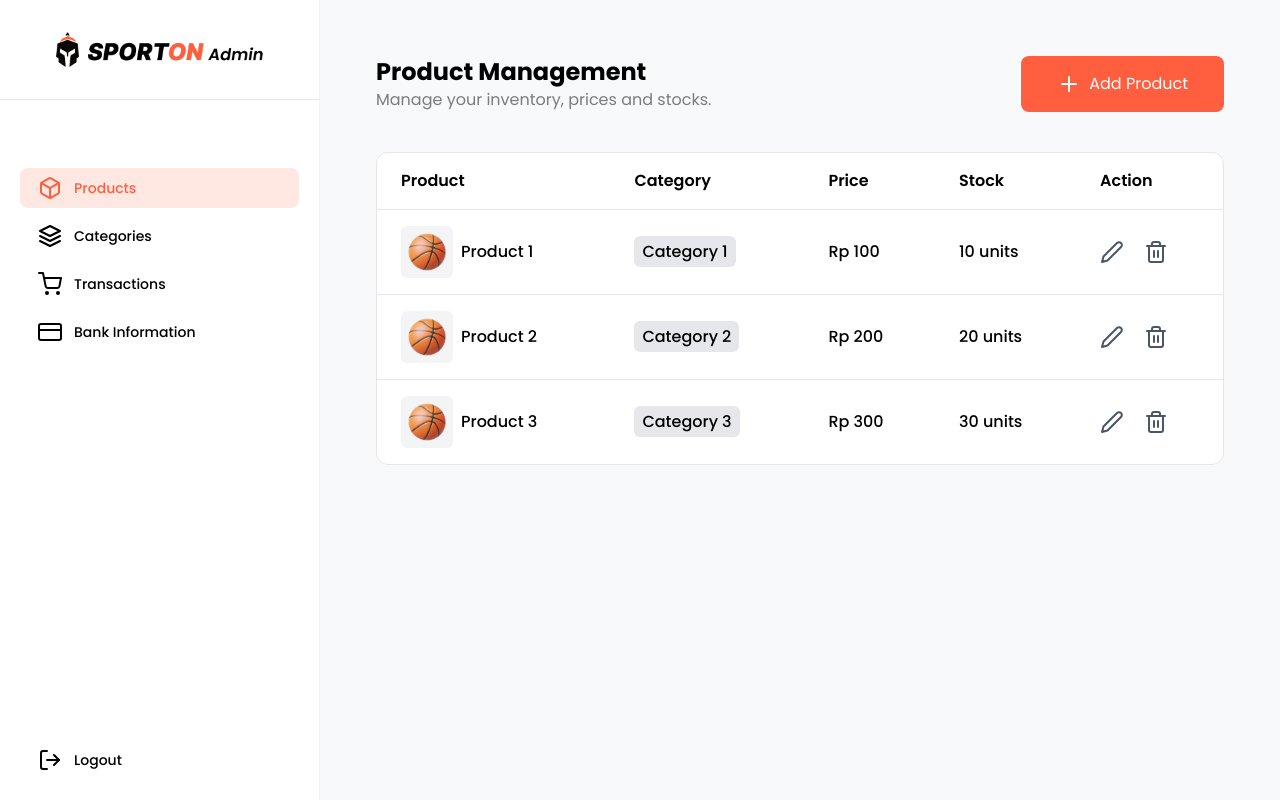
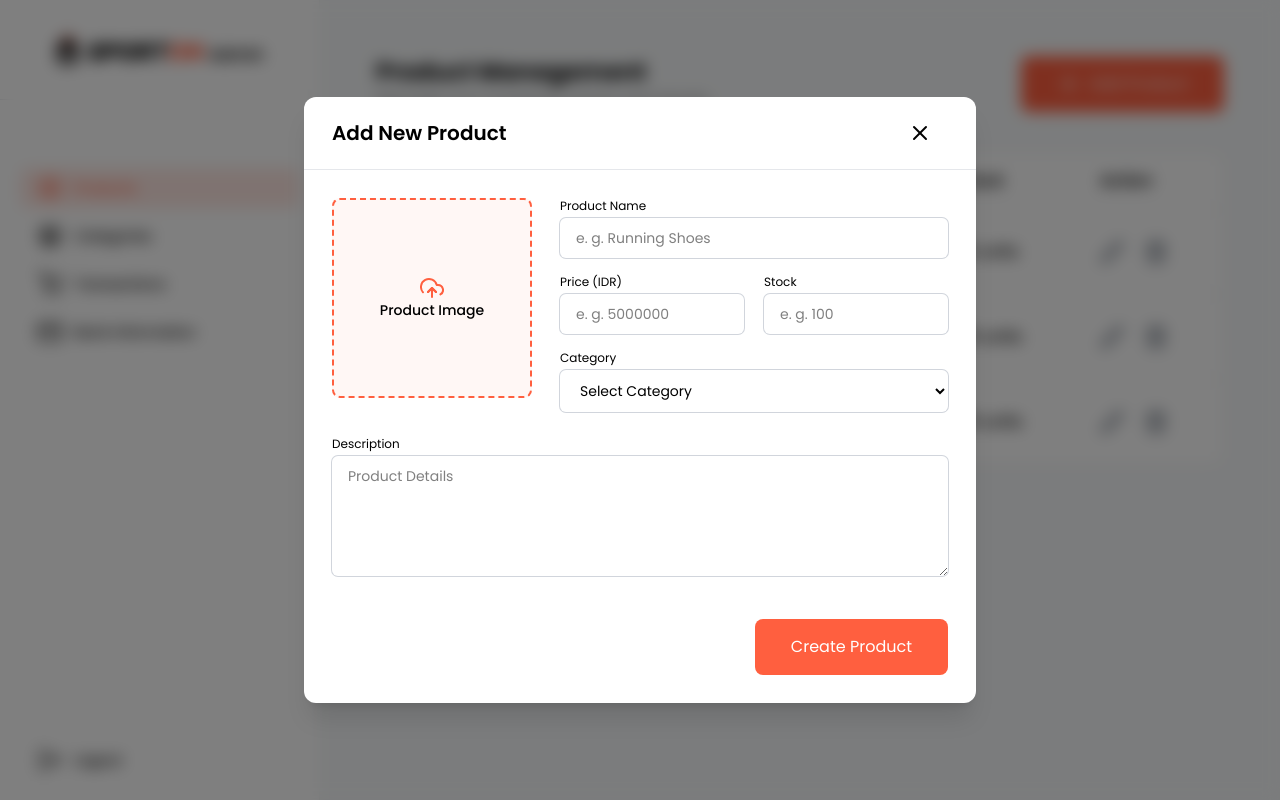
Before and after one commit to arif-fahrizal/frontend-sporton, a Next.js app: page /admin/products in a window 1280 px wide. Both pictures are taken after a click on the button "Add Product". Built offline with nearby package versions, Linux system fonts and the light colour scheme.

Commit message:
[FEAT] Admin Dashboard: Create Product Modal

```diff
--- /dev/null
+++ b/src/app/(dashboard)/_components/Pages/Products/ProductModal.tsx
@@ -0,0 +1,64 @@
+'use client';
+
+import ImageUploadPreview from '@/app/(dashboard)/_components/UI/ImageUploadPreview';
+import Modal from '@/app/(dashboard)/_components/UI/Modal';
+import Button from '@/app/(landing)/_components/UI/Button';
+import { useState } from 'react';
+
+interface TProductModalProps {
+  isOpen: boolean;
+  onClose: () => void;
+}
+
+export default function ProductModal({ isOpen, onClose }: TProductModalProps) {
+  const [imageFile, setImageFile] = useState<File | null>(null);
+  const [imagePreview, setImagePreview] = useState<string | null>(null);
+
+  const handleImageChange = (file: File) => {
+    setImageFile(file);
+    setImagePreview(URL.createObjectURL(file));
+  };
+
+  console.log(imageFile);
+
+  return (
+    <Modal title="Add New Product" isOpen={isOpen} onClose={onClose}>
+      <div className="flex flex-col gap-6">
+        <div className="flex gap-7">
+          <ImageUploadPreview label="Product Image" value={imagePreview} onChange={handleImageChange} />
+          <div className="flex flex-col gap-4 w-full">
+            <div className="input-group-admin">
+              <label htmlFor="productName">Product Name</label>
+              <input type="text" id="productName" name="productName" placeholder="e. g. Running Shoes" />
+            </div>
+            <div className="grid grid-cols-2 gap-5">
+              <div className="input-group-admin">
+                <label htmlFor="price">Price (IDR)</label>
+                <input type="text" id="price" name="price" placeholder="e. g. 5000000" />
+              </div>
+              <div className="input-group-admin">
+                <label htmlFor="stock">Stock</label>
+                <input type="text" id="stock" name="stock" placeholder="e. g. 100" />
+              </div>
+            </div>
+            <div className="input-group-admin">
+              <label htmlFor="category">Category</label>
+              <select name="category" id="category">
+                <option value="" disabled selected>
+                  Select Category
+                </option>
+                <option value="running">Running</option>
+                <option value="football">Football</option>
+              </select>
+            </div>
+          </div>
+        </div>
+        <div className="input-group-admin">
+          <label htmlFor="description">Description</label>
+          <textarea id="description" name="description" rows={5} placeholder="Product Details" />
+        </div>
+        <Button className="mt-3 ml-auto rounded-lg">Create Product</Button>
+      </div>
+    </Modal>
+  );
+}
--- /dev/null
+++ b/src/app/(dashboard)/_components/UI/ImageUploadPreview.tsx
@@ -0,0 +1,41 @@
+'use client';
+
+import Image from 'next/image';
+import { useRef } from 'react';
+import { FiUploadCloud } from 'react-icons/fi';
+
+interface TImageUploadPreviewProps {
+  label?: string;
+  value?: string | null;
+  onChange: (file: File) => void;
+  className?: string;
+}
+
+export default function ImageUploadPreview({ label, value, onChange, className }: TImageUploadPreviewProps) {
+  const fileInputRef = useRef<HTMLInputElement | null>(null);
+
+  const handleFileImageClick = () => fileInputRef?.current?.click();
+  const handleFileChange = (e: React.ChangeEvent<HTMLInputElement>) => {
+    const file = e.target.files?.[0];
+    if (e.target.files && file) onChange(file);
+  };
+
+  return (
+    <div className={className}>
+      <div
+        onClick={handleFileImageClick}
+        className="flex flex-col justify-center items-center w-50 aspect-square rounded-lg border-2 border-dashed border-primary bg-primary/5 overflow-hidden"
+      >
+        {value ? (
+          <Image src={value} alt="Preview Product" width={200} height={200} className="w-full h-full object-cover" />
+        ) : (
+          <>
+            <FiUploadCloud size={24} className="text-primary" />
+            <span className="text-sm font-medium">{label || 'Click to upload'}</span>
+          </>
+        )}
+        <input ref={fileInputRef} type="file" accept="image/*" onChange={handleFileChange} hidden />
+      </div>
+    </div>
+  );
+}
--- /dev/null
+++ b/src/app/(dashboard)/_components/UI/Modal.tsx
@@ -0,0 +1,27 @@
+import { FiX } from 'react-icons/fi';
+
+interface TModalProps {
+  title: string;
+  isOpen: boolean;
+  onClose: () => void;
+  children: React.ReactNode;
+}
+
+export default function Modal({ title, isOpen, onClose, children }: TModalProps) {
+  if (!isOpen) return null;
+
+  return (
+    <div className="fixed flex justify-center items-center inset-0 p-4 z-50">
+      <div onClick={onClose} className="absolute w-full h-full transition-opacity backdrop-blur-sm bg-black/50"></div>
+      <div className="relative max-w-2xl w-full rounded-xl bg-white shadow-xl">
+        <div className="flex justify-between items-center py-2 px-7 border-b border-gray-200">
+          <h3 className="text-xl font-semibold">{title}</h3>
+          <button onClick={onClose} className="p-4 rounded-full hover:bg-gray-100">
+            <FiX size={24} />
+          </button>
+        </div>
+        <div className="p-7">{children}</div>
+      </div>
+    </div>
+  );
+}
--- a/src/app/(dashboard)/admin/products/page.tsx
+++ b/src/app/(dashboard)/admin/products/page.tsx
@@ -1,21 +1,27 @@
+'use client';
+
+import ProductModal from '@/app/(dashboard)/_components/Pages/Products/ProductModal';
 import ProductTable from '@/app/(dashboard)/_components/Pages/Products/ProductTable';
 import Button from '@/app/(landing)/_components/UI/Button';
+import useBoolean from '@/hooks/useBoolean';
 import { FiPlus } from 'react-icons/fi';
 
 export default function ProductsPage() {
+  const { value, toggle } = useBoolean();
   return (
-    <div>
+    <section>
       <div className="flex justify-between items-center mb-10">
         <div className="">
           <h1 className="text-2xl font-bold">Product Management</h1>
           <p className="opacity-50">Manage your inventory, prices and stocks.</p>
         </div>
-        <Button className="rounded-lg">
+        <Button onClick={toggle} className="rounded-lg">
           <FiPlus size={24} />
           Add Product
         </Button>
       </div>
       <ProductTable />
-    </div>
+      <ProductModal isOpen={value} onClose={toggle} />
+    </section>
   );
 }
--- a/src/app/(dashboard)/layout.tsx
+++ b/src/app/(dashboard)/layout.tsx
@@ -1,4 +1,4 @@
-import Sidebar from '@/app/(dashboard)/_components/layouts-sss/Sidebar';
+import Sidebar from '@/app/(dashboard)/_components/Layouts/Sidebar';
 import type { Metadata } from 'next';
 import { Poppins } from 'next/font/google';
 import '../globals.css';
--- a/src/app/globals.css
+++ b/src/app/globals.css
@@ -40,6 +40,16 @@
 
   .input-group input,
   .input-group textarea {
-    @apply w-full py-2.5 px-4 text-sm outline-none bg-gray-100 focus:ring focus:ring-gray-400;
+    @apply w-full py-2.5 px-4 text-sm outline-none duration-300 bg-gray-100 focus:ring focus:ring-gray-400;
+  }
+
+  .input-group-admin label {
+    @apply block mb-1 text-xs;
+  }
+
+  .input-group-admin input,
+  .input-group-admin textarea,
+  .input-group-admin select {
+    @apply w-full py-2.5 px-4 text-sm rounded-md ring ring-gray-300 outline-none duration-300 focus:ring-gray-500;
   }
 }
```
Also changed, not shown: src/app/(dashboard)/_components/Layouts/Sidebar.tsx (renamed from src/app/(dashboard)/_components/layouts-sss/Sidebar.tsx).
